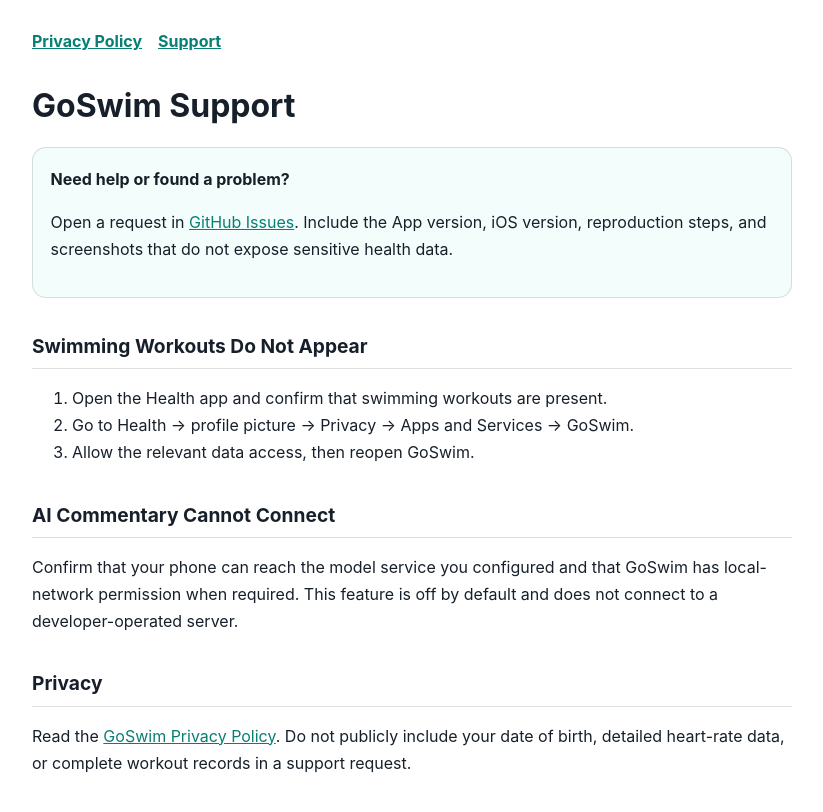
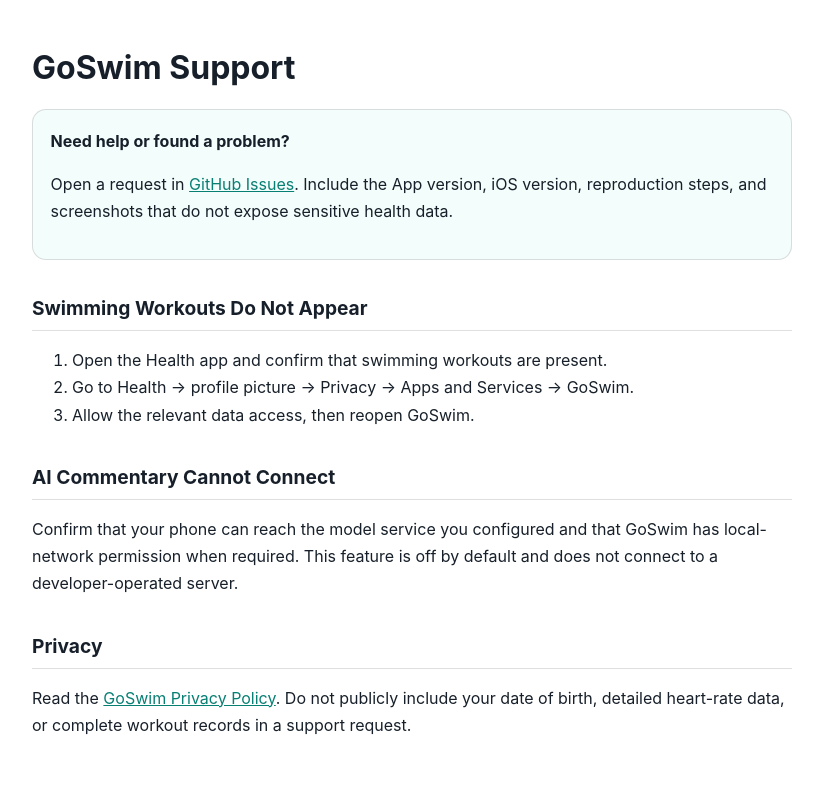
Before and after one commit to AwesomeFerris/privacy-policies, a plain HTML site: page goswim/support.html in a window 1280 px wide. Shown: the whole page, without its empty margins (228-1051 px from the left). Drawn offline with Linux system fonts and the light colour scheme.

Commit message:
Update navigation styles in support.html
Removed the flex display and gap from the navigation styles.

```diff
--- a/goswim/support.html
+++ b/goswim/support.html
@@ -10,7 +10,6 @@
   :root { color-scheme: light dark; }
   body { font-family: -apple-system, BlinkMacSystemFont, "Helvetica Neue", Arial, sans-serif; max-width: 760px; margin: 0 auto; padding: 28px 20px 64px; line-height: 1.7; color: #17202a; background: #fff; }
   @media (prefers-color-scheme: dark) { body { color: #e8edf2; background: #071526; } a { color: #5eead4; } }
-  nav { display: flex; gap: 1rem; margin-bottom: 2rem; font-weight: 650; }
   h1 { font-size: 2rem; line-height: 1.2; }
   h2 { font-size: 1.2rem; margin-top: 2rem; border-bottom: 1px solid #8884; padding-bottom: .35rem; }
   .card { padding: 1.1rem; border: 1px solid #8884; border-radius: 14px; background: #19cdb00d; }
@@ -18,7 +17,6 @@
 </style>
 </head>
 <body>
-<nav aria-label="GoSwim pages"><a href="./">Privacy Policy</a><a href="support.html">Support</a></nav>
 
 <h1>GoSwim Support</h1>
 <div class="card">
```
